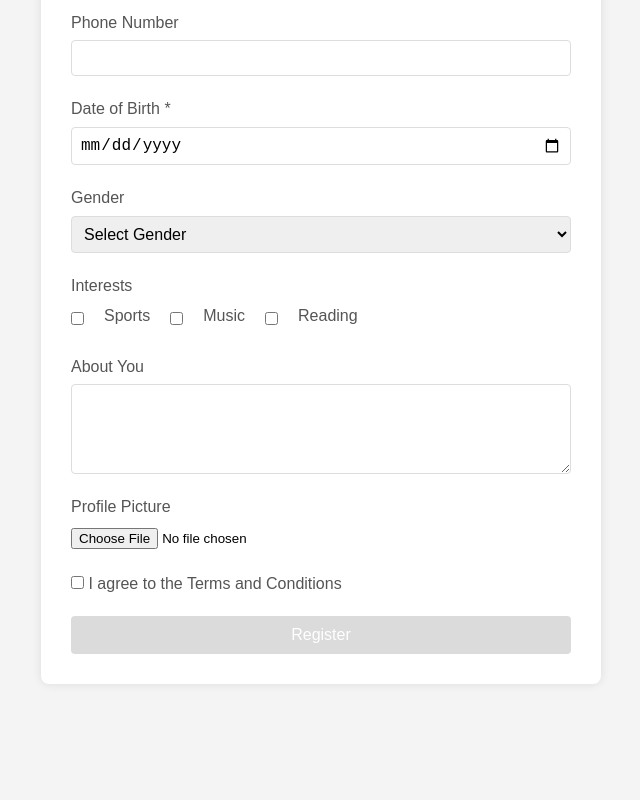
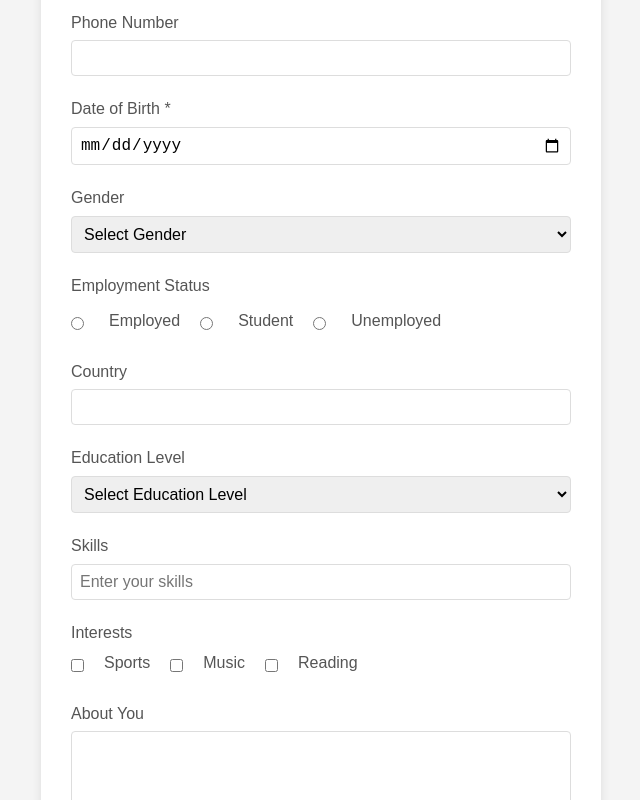
Before and after one commit to MaliktheBeliver/registration-form, a plain HTML site: page index.html in a window 1280 px wide. Shown: the part 455-1255 px from the top of the page, without its empty margins (319-959 px from the left). Before the commit the page ends 1159 px from the top, so only its background shows below. Drawn offline with Linux system fonts and the light colour scheme.

Commit message:
add more input

```diff
--- a/index.html
+++ b/index.html
@@ -55,7 +55,65 @@
                     <option value="male">Male</option>
                     <option value="female">Female</option>
                     <option value="other">Other</option>
+                    <option value="prefer-not">Prefer not to say</option>
                 </select>
+            </div>
+
+            <div class="form-group">
+                <label>Employment Status</label>
+                <div class="radio-group">
+                    <input type="radio" id="employed" name="employment" value="employed">
+                    <label for="employed">Employed</label>
+
+                    <input type="radio" id="student" name="employment" value="student">
+                    <label for="student">Student</label>
+
+                    <input type="radio" id="unemployed" name="employment" value="unemployed">
+                    <label for="unemployed">Unemployed</label>
+                </div>
+            </div>
+
+            <div class="form-group">
+                <label for="country">Country</label>
+                <input type="text" id="country" name="country" list="countries">
+                <datalist id="countries">
+                    <option value="United States">
+                    <option value="United Kingdom">
+                    <option value="Canada">
+                    <option value="Australia">
+                    <option value="Germany">
+                    <option value="France">
+                    <option value="Japan">
+                    <option value="India">
+                    <!-- Add more countries as needed -->
+                </datalist>
+            </div>
+
+            <div class="form-group">
+                <label for="education">Education Level</label>
+                <select id="education" name="education" required>
+                    <option value="">Select Education Level</option>
+                    <option value="high-school">High School</option>
+                    <option value="bachelor">Bachelor's Degree</option>
+                    <option value="master">Master's Degree</option>
+                    <option value="phd">Ph.D.</option>
+                    <option value="other">Other</option>
+                </select>
+            </div>
+
+            <div class="form-group">
+                <label for="skills">Skills</label>
+                <input type="text" id="skills" name="skills" list="skill-suggestions" placeholder="Enter your skills">
+                <datalist id="skill-suggestions">
+                    <option value="HTML">
+                    <option value="CSS">
+                    <option value="JavaScript">
+                    <option value="Python">
+                    <option value="Java">
+                    <option value="Project Management">
+                    <option value="Communication">
+                    <option value="Leadership">
+                </datalist>
             </div>
 
             <div class="form-group">
--- a/styles.css
+++ b/styles.css
@@ -163,3 +163,32 @@ button:disabled {
     opacity: 0.7;
     background: none;
 }
+
+.radio-group {
+    display: flex;
+    gap: 20px;
+    margin: 10px 0;
+}
+
+.radio-group label {
+    margin-left: 5px;
+}
+
+input[type="radio"] {
+    margin: 0;
+}
+
+datalist {
+    display: none;
+}
+
+input[list] {
+    width: 100%;
+}
+
+@media screen and (max-width: 768px) {
+    .radio-group {
+        flex-direction: column;
+        gap: 10px;
+    }
+}
```
